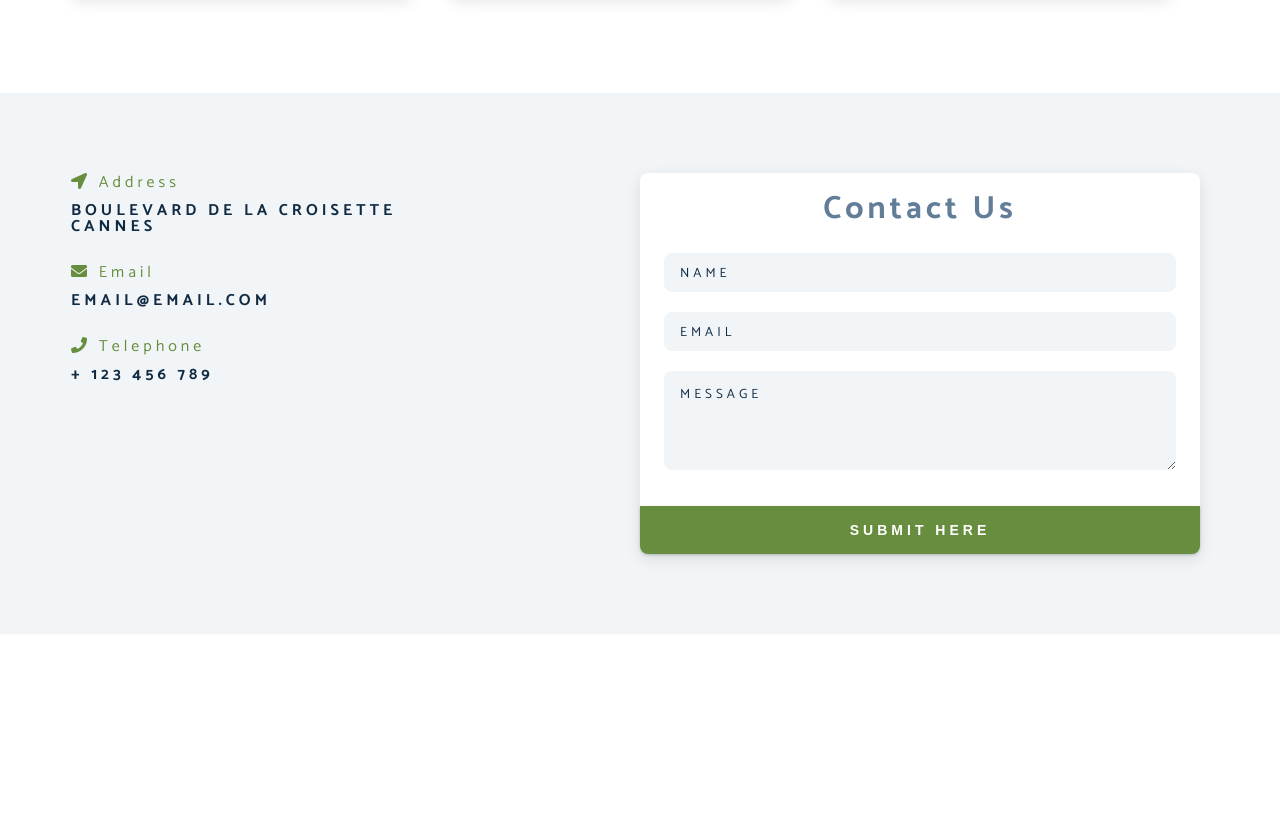
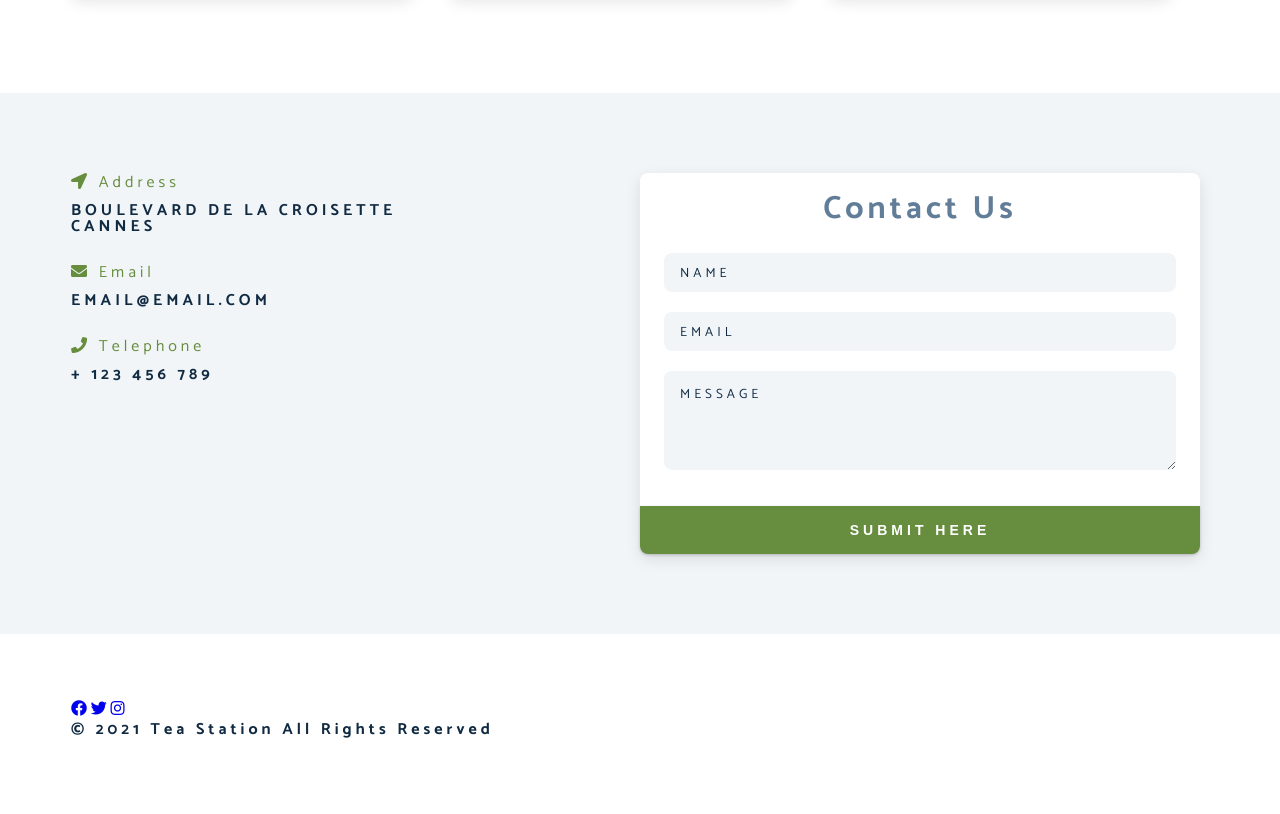
Before and after one commit to Farahcodes/tea-station, a plain HTML site: page index.html in a window 1280 px wide. Shown: the part 2724-3538 px from the top of the page. Before the commit the page ends 3358 px from the top, so only its background shows below. Drawn offline with Linux system fonts and the light colour scheme; a web font is replaced by a local one.

Commit message:
footer html

```diff
--- a/app.js
+++ b/app.js
@@ -1,11 +1,16 @@
+// setup date
+const date = (document.getElementById(
+  "date"
+).innerHTML = new Date().getFullYear());
+// setup nav
 const navBtn = document.getElementById("nav-btn");
 const navbar = document.getElementById("navbar");
 const navClose = document.getElementById("nav-close");
-
+// show nav
 navBtn.addEventListener("click", () => {
   navbar.classList.add("showNav");
 });
-
+// close nav
 navClose.addEventListener("click", () => {
   navbar.classList.remove("showNav");
 });
--- a/index.html
+++ b/index.html
@@ -264,10 +264,7 @@
               </span>
               telephone
             </h4>
-            <h4 class="contact-text">
-               + 123 456 789
-
-            </h4>
+            <h4 class="contact-text"> + 123 456 789</h4>
           </div>
           <!-- end of contact item -->
         </article>
@@ -288,7 +285,33 @@
       </div>
     </section>
     <!-- end of contact form -->
-
+    <!-- footer -->
+    <footer class="footer">
+      <div class="section-center">
+        <div class="social-icons">
+          <!-- social icon -->
+          <a href="#" class="social-icon">
+            <i class="fab fa-facebook"></i>
+          </a>
+          <!-- end of social icon -->
+          <!-- social icon -->
+          <a href="#" class="social-icon">
+            <i class="fab fa-twitter"></i>
+          </a>
+          <!-- end of social icon -->
+          <!-- social icon -->
+          <a href="#" class="social-icon">
+            <i class="fab fa-instagram"></i>
+          </a>
+          <!-- end of social icon -->
+        </div>
+        <h4 class="footer-text">
+          &copy; <span id="date"></span>
+          <span>tea station</span>
+          all rights reserved
+        </h4>
+      </div>
+    </footer>
     <script src="app.js"></script>
   </body>
 </html>
```
